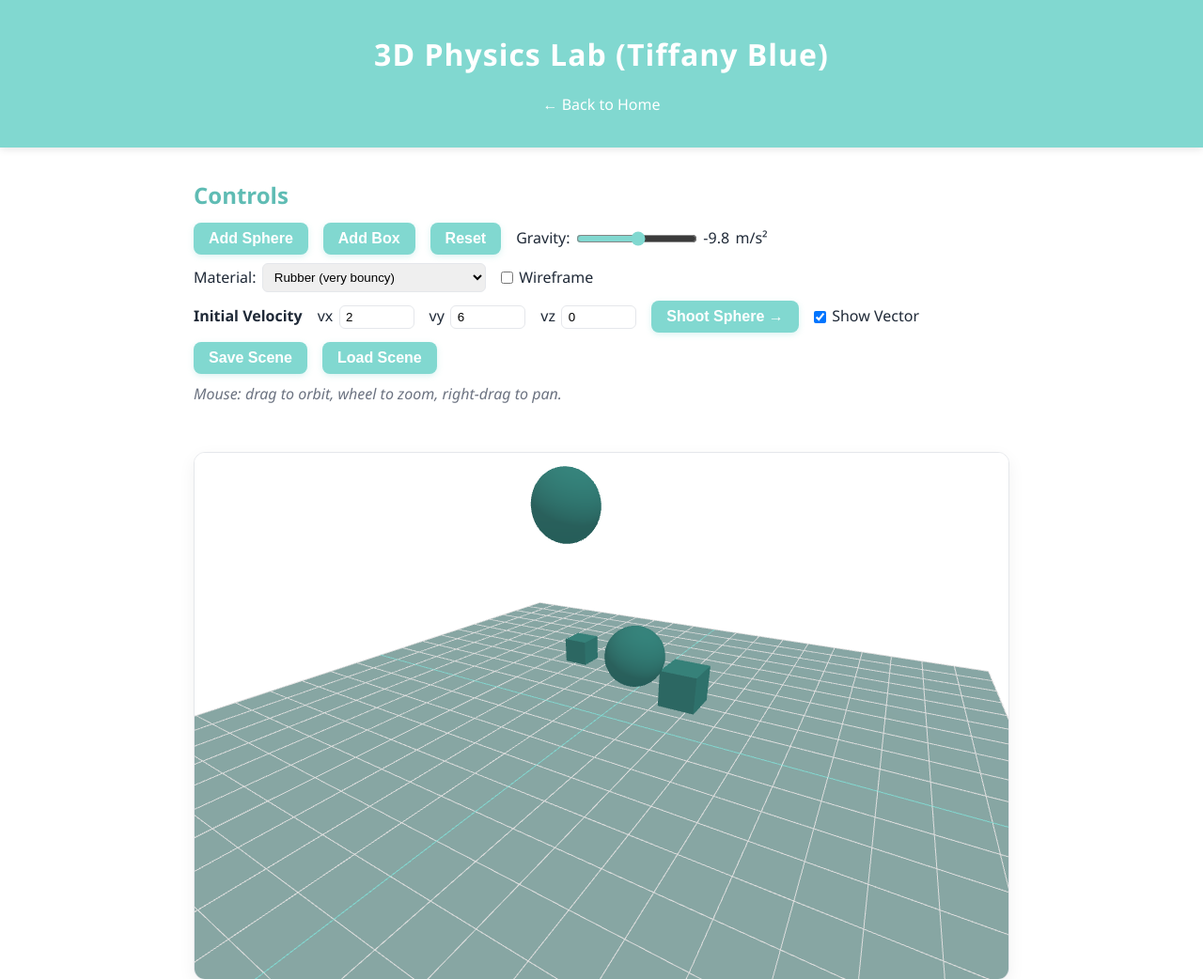
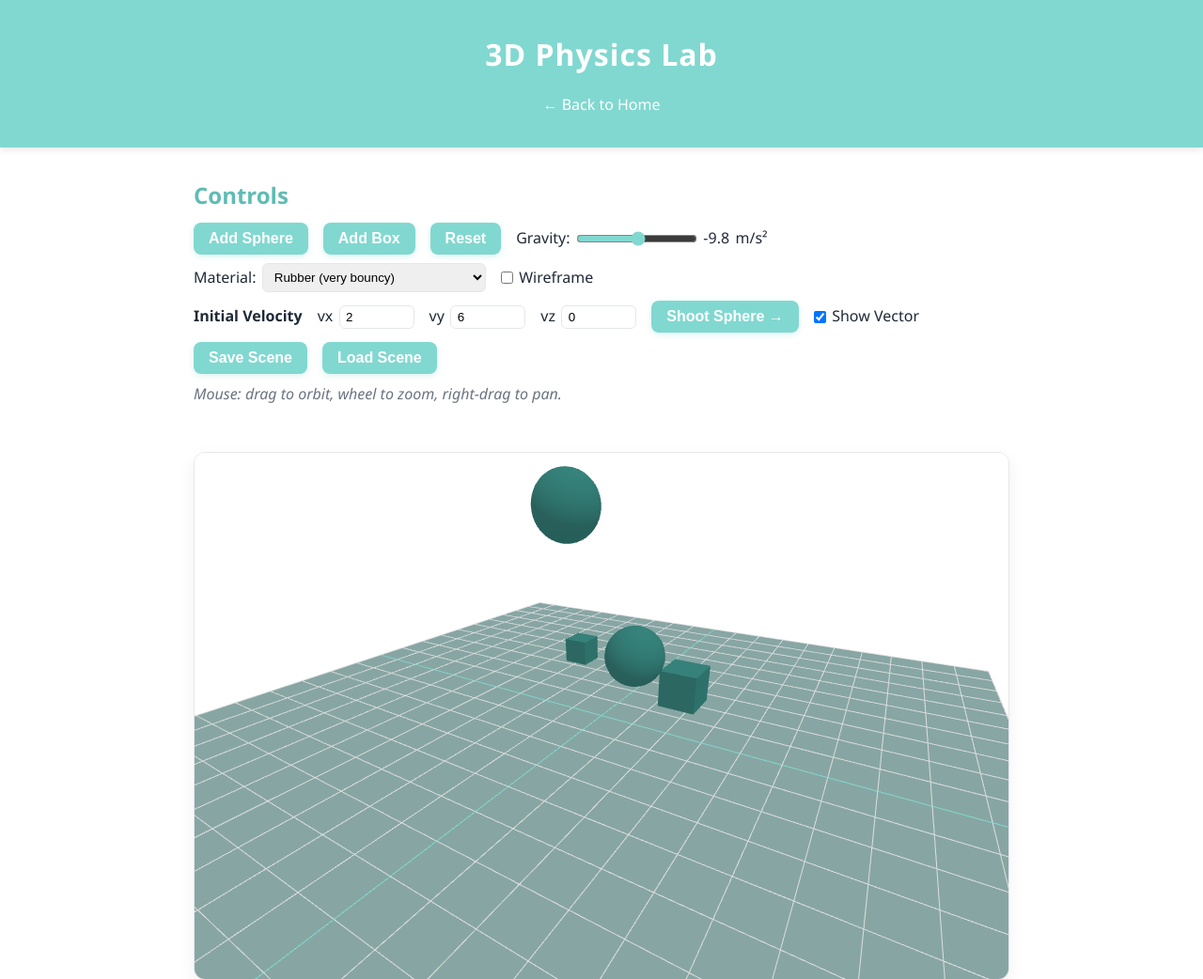
Before and after one commit to MusEJames007/my-website001, a plain HTML site: page project3.html in a window 1280 px wide. Shown: the top 1042 px of the page at 94% size. Drawn offline with nearby package versions, Linux system fonts and the light colour scheme; animation ran at ten frames a second.

Commit message:
Update project3.html

```diff
--- a/project3.html
+++ b/project3.html
@@ -13,7 +13,7 @@
 <body>
   <!-- 页眉 -->
   <header>
-    <h1>3D Physics Lab (Tiffany Blue)</h1>
+    <h1>3D Physics Lab</h1>
     <nav><a href="index.html">← Back to Home</a></nav>
   </header>
 
```
